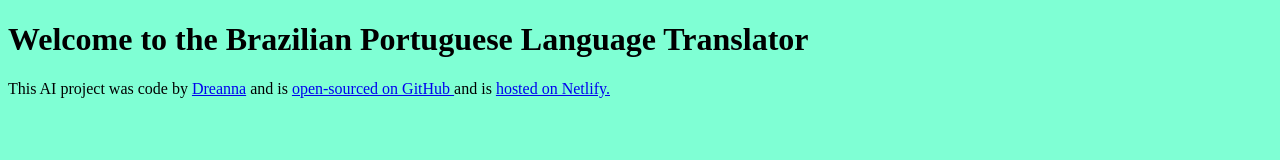
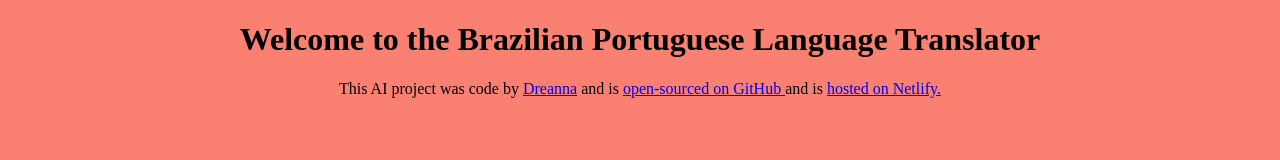
Before and after one commit to Dree20/Brazilian-Portuguese-Language-Translator, a plain HTML site: page index.html in a window 1280 px wide. Drawn offline with Linux system fonts and the light colour scheme.

Commit message:
Updated Css

```diff
--- a/src/style.css
+++ b/src/style.css
@@ -1,3 +1,4 @@
 body {
-  background: aquamarine;
+  background: salmon;
+  text-align: center;
 }
```
